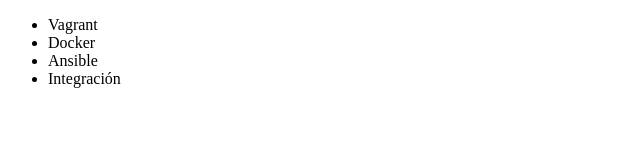
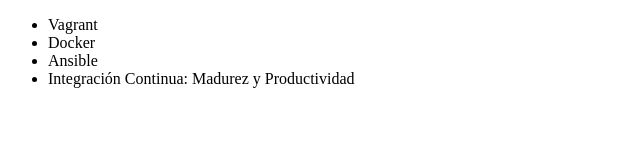
Before and after one commit to Juan-D15/alura-git, a plain HTML site: page index.html in a window 1280 px wide. Shown: the whole page, without its empty margins (0-640 px from the left). Drawn offline with Linux system fonts and the light colour scheme.

Commit message:
Renombrando Integración

```diff
--- a/index.html
+++ b/index.html
@@ -11,7 +11,7 @@
         <li>Vagrant</li>
         <li>Docker</li>
         <li>Ansible</li>
-        <li>Integración</li>
+        <li>Integración Continua: Madurez y Productividad</li>
     </ul>
 </body>
 </html>
```
